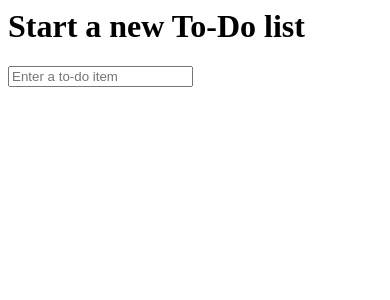
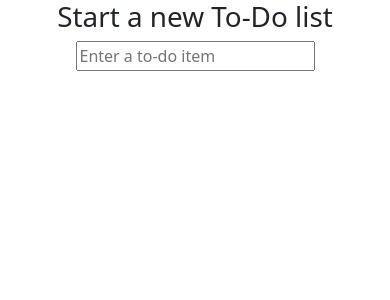
Before and after one commit to TheNorthRem/note, a Django app: page / in a window 390 px wide. Shown: the top 300 px of the page. Run offline with Django 5.2, Linux system fonts and the light colour scheme; some libraries are stand-ins or nearby versions.

Commit message:
message 21: refactor templates to use a base template

```diff
--- a/lists/templates/base.html
+++ b/lists/templates/base.html
@@ -1,9 +1,19 @@
 <html>
     <head>
+        <meta charset="utf-8">
+        <meta http-equiv="X-UA-Compatible" content="IE=edge">
+        <meta name="viewport" content="width=device-width, initial-scale=1">
         <title>To-Do lists</title>
+        <link href="/static/bootstrap/css/bootstrap.min.css" rel="stylesheet">
     </head>
 
     <body>
+
+
+        <div class="container">
+            <div class="row">
+                <div class="col-md-6 offset-md-3">
+                    <div class="text-center">
                         <h1>
                             {% block header_text %}{% endblock %}
                         </h1>
@@ -11,7 +21,17 @@
                             <input name="item_text" id ="id_new_item" placeholder="Enter a to-do item" />
                             {% csrf_token %}
                         </form>
+                    </div>
+                </div>
+            </div>
+        </div>
+
+        <div class="row">
+            <div class="col-md-6 offset-md-3">
                 {% block table %}
                 {% endblock %}
+            </div>
+        </div>
+
     </body>
 </html>
```
Lines whose indentation alone changed are shown as unchanged.
